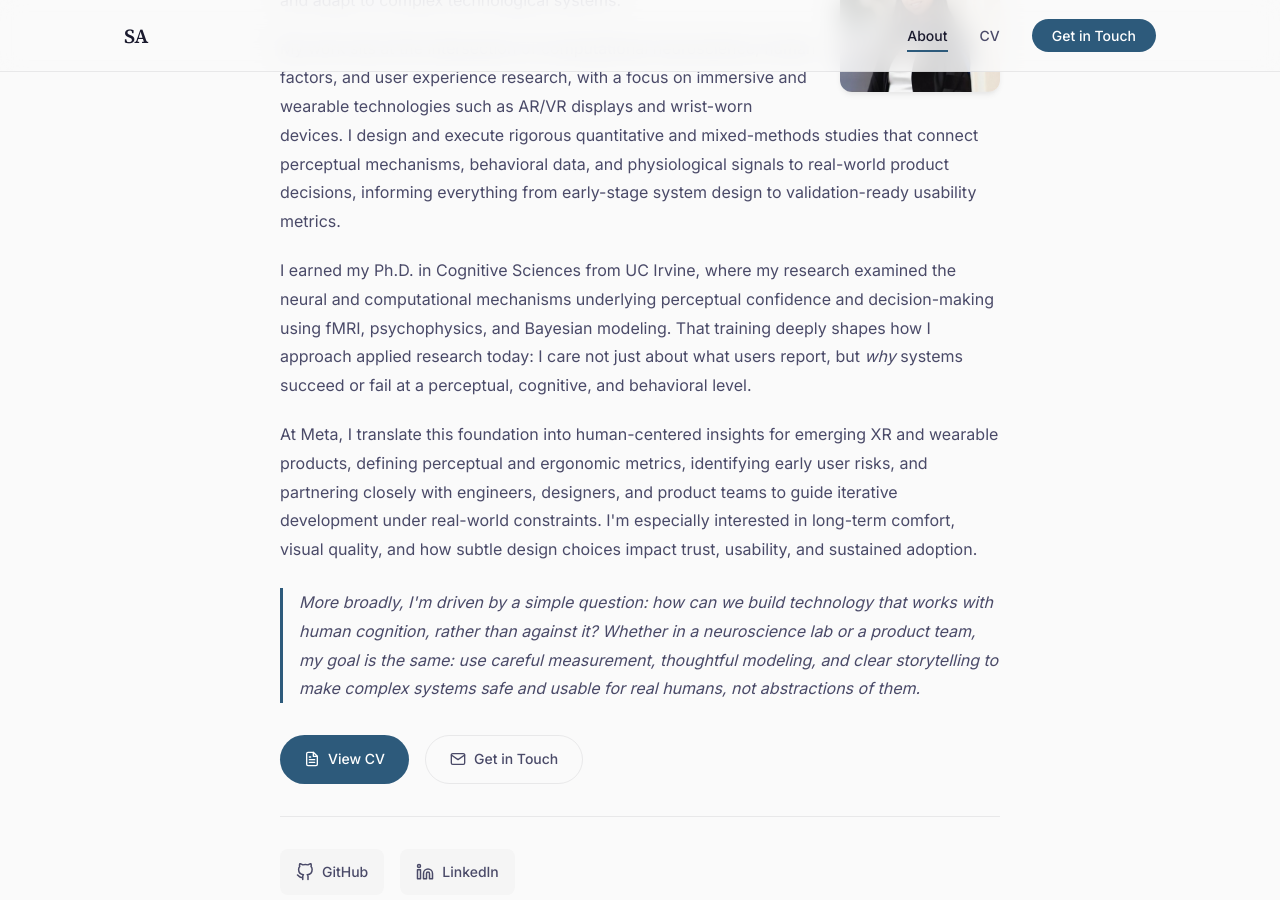
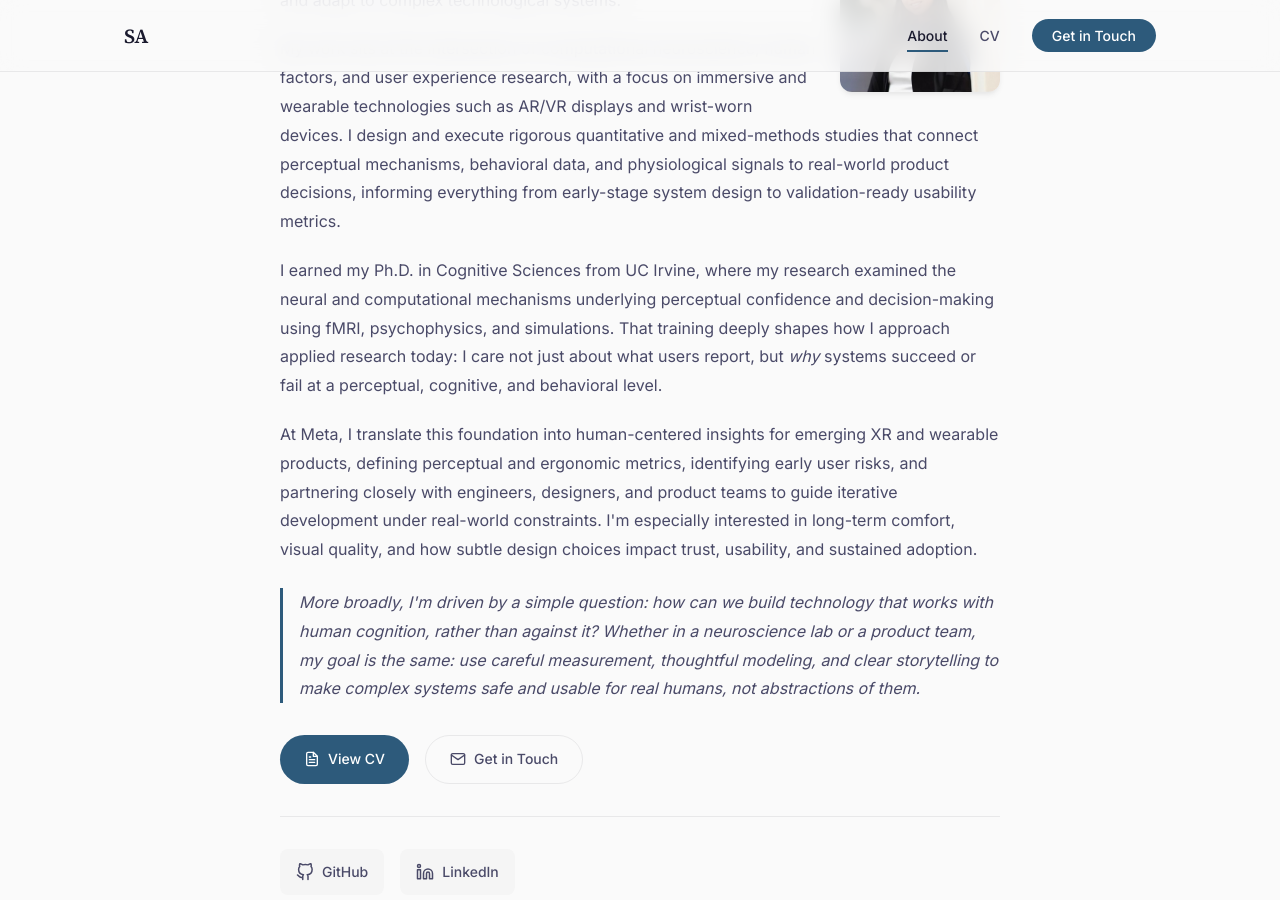
Before and after one commit to shaida-abachi/shaida-abachi.github.io, a Jekyll site: the page built from index.html, in a window 1280 px wide and 900 px high, scrolled down 368 px. Built offline with Jekyll 4.4.1, drawn with Linux system fonts in a browser that asks for light colours.

Commit message:
Update index.html

```diff
--- a/index.html
+++ b/index.html
@@ -35,7 +35,7 @@ title: Shaida Abachi | UX Research Scientist & Cognitive Neuroscientist
     </p>
 
     <p>
-      I earned my Ph.D. in Cognitive Sciences from UC Irvine, where my research examined the neural and computational mechanisms underlying perceptual confidence and decision-making using fMRI, psychophysics, and Bayesian modeling. That training deeply shapes how I approach applied research today: I care not just about what users report, but <em>why</em> systems succeed or fail at a perceptual, cognitive, and behavioral level.
+      I earned my Ph.D. in Cognitive Sciences from UC Irvine, where my research examined the neural and computational mechanisms underlying perceptual confidence and decision-making using fMRI, psychophysics, and simulations. That training deeply shapes how I approach applied research today: I care not just about what users report, but <em>why</em> systems succeed or fail at a perceptual, cognitive, and behavioral level.
     </p>
 
     <p>
```
